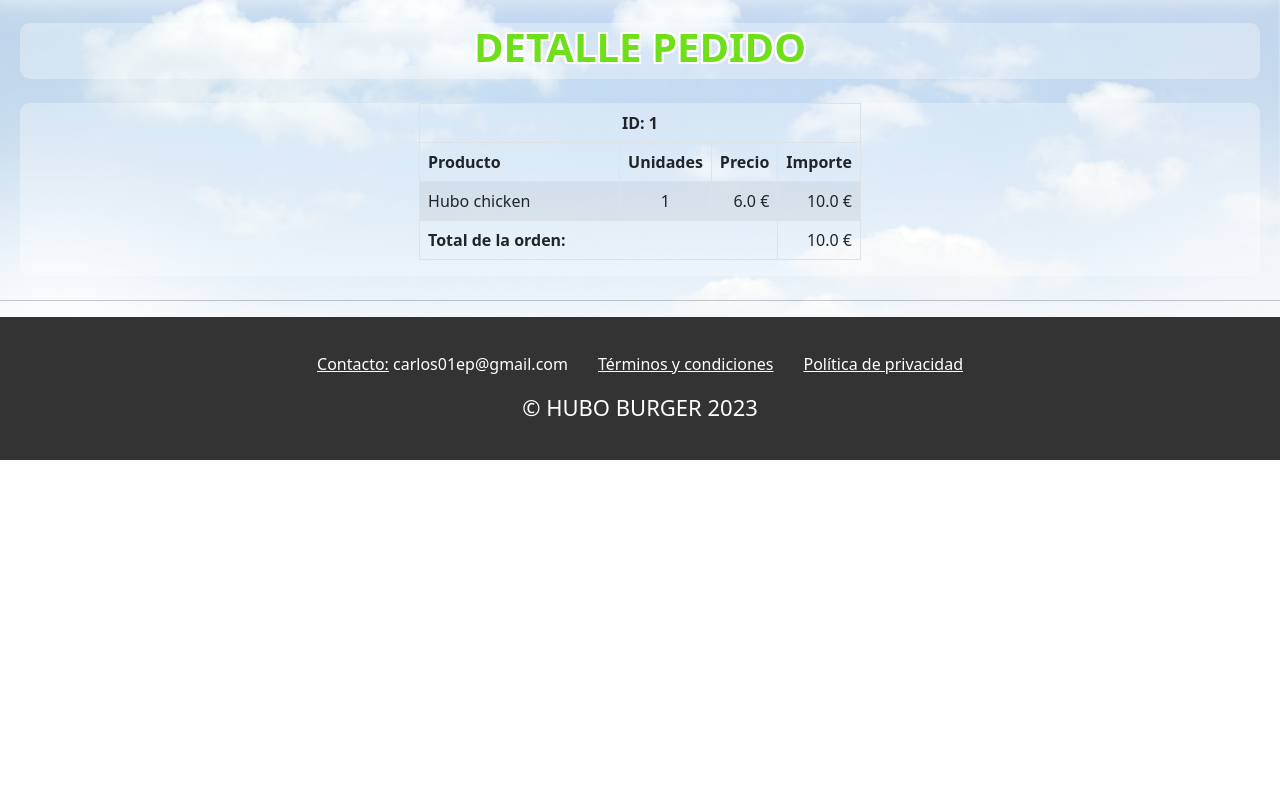
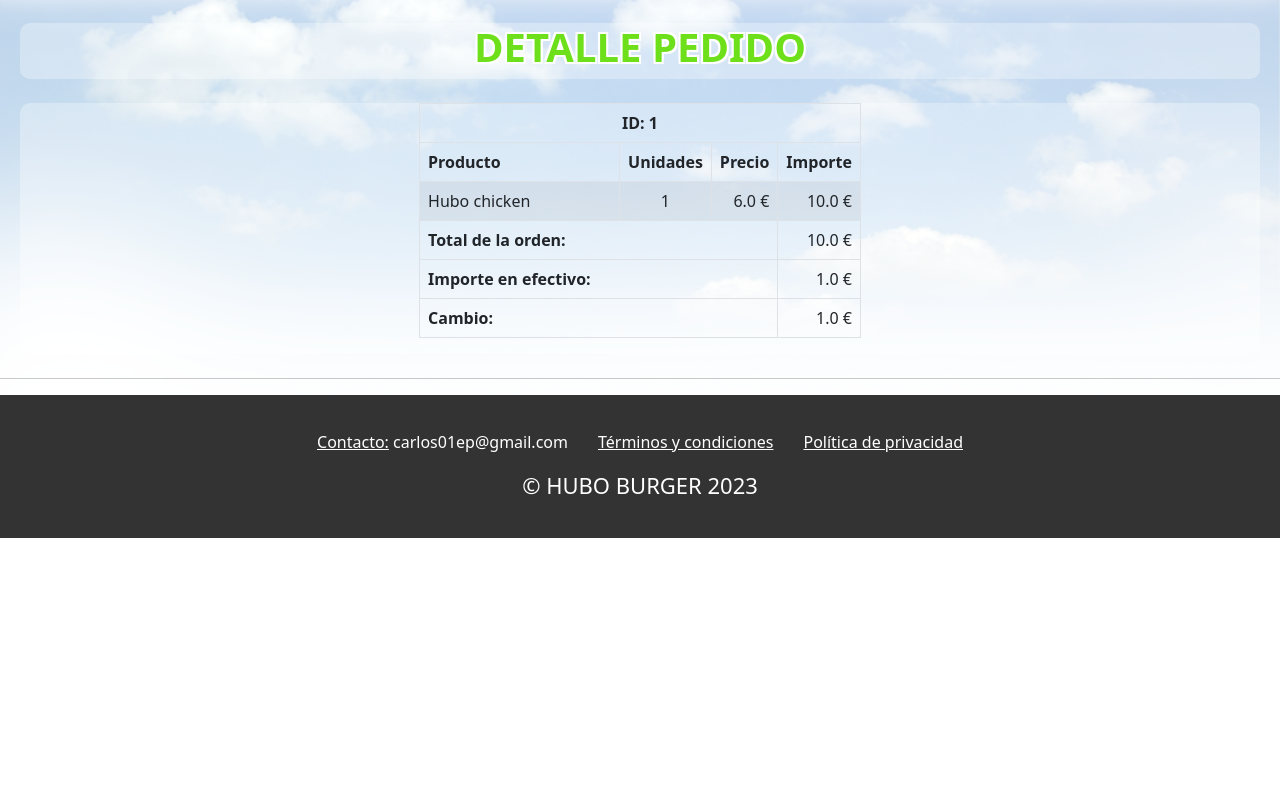
Before and after one commit to carlos01ep/OFFICIAL, a Spring Boot app: page /detallepedido/1 in a window 1280 px wide. Shown: the part 97-896 px from the top of the page. Run offline with Spring Boot 4, Linux system fonts and the light colour scheme; a user stored in the database is signed in; data comes from the database, SQL or seed files in the repository; tables that the repository leaves empty hold one stand-in row (values such as "Sample post").

Commit message:
usuario y dependiente completados

```diff
--- a/src/main/resources/templates/detallepedido.html
+++ b/src/main/resources/templates/detallepedido.html
@@ -122,6 +122,17 @@
 										th:text="${pedidoInfo.total} + ' €'"></td>
 
 								</tr>
+								<tr th:if="${pedidoInfo.importePagado != 0}">
+									<th colspan="3">Importe en efectivo:</th>
+									<td class="text-right" colspan="1"
+										th:text="${pedidoInfo.importePagado} + ' €'"></td>
+								</tr>
+
+								<tr th:if="${pedidoInfo.cambio != 0}">
+									<th colspan="3">Cambio:</th>
+									<td class="text-right" colspan="1"
+										th:text="${pedidoInfo.cambio} + ' €'"></td>
+								</tr>
 							</tfoot>
 						</table>
 
@@ -148,26 +159,28 @@
 									<form action="#" th:action="@{detallepedido}"
 										th:object="${PagoPedidoForm}" method="post">
 										<div class="divider d-flex align-items-center my-4">
-							<p class="text-center fw-bold mx-3 mb-0">PAGO CON TARJETA DE
-								CRÉDITO</p>
+											<p class="text-center fw-bold mx-3 mb-0">PAGO CON TARJETA
+												DE CRÉDITO</p>
 										</div>
 
 										<div class="row">
 											<div class="col-md-6">
 												<label for="cardholderName" class="form-label">Nombre
 													del titular de la tarjeta</label> <input type="text"
-									class="form-control" id="cardholderName" name="cardholderName"
-									placeholder="Nombre del titular">
+													class="form-control" id="cardholderName"
+													name="cardholderName" placeholder="Nombre del titular">
 											</div>
 											<div class="col-md-6">
 												<label for="cardNumber" class="form-label">Número de
-									tarjeta</label> <input type="text" class="form-control" id="cardNumber"
-									name="cardNumber" placeholder="Número de tarjeta">
+													tarjeta</label> <input type="text" class="form-control"
+													id="cardNumber" name="cardNumber"
+													placeholder="Número de tarjeta">
 											</div>
 											<div class="col-md-6">
-								<label for="expirationDate" class="form-label">Fecha de
-									vencimiento</label> <input type="text" class="form-control"
-									id="expirationDate" name="expirationDate" placeholder="MM/AA">
+												<label for="expirationDate" class="form-label">Fecha
+													de vencimiento</label> <input type="text" class="form-control"
+													id="expirationDate" name="expirationDate"
+													placeholder="MM/AA">
 											</div>
 											<div class="col-md-6">
 												<label for="cvv" class="form-label">CVV</label> <input
--- a/src/main/resources/templates/nuevopedidodependiente.html
+++ b/src/main/resources/templates/nuevopedidodependiente.html
@@ -307,7 +307,7 @@
 													<div
 														class="cantidad-input d-flex justify-content-center align-items-center my-4 px-2">
 														<label class="px-2" for="monto-pago">Monto de
-															pago:</label> <input type="number" id="monto-pago" min="0"
+															pago:</label> <input type="number" id="monto-pago" th:name="importePagado" min="0"
 															step="0.01"
 															class="form-control form-control-sm col-4 custom-input"
 															name="montoPago" /> <label class="px-2">€</label>
```
Lines whose indentation alone changed are shown as unchanged.
